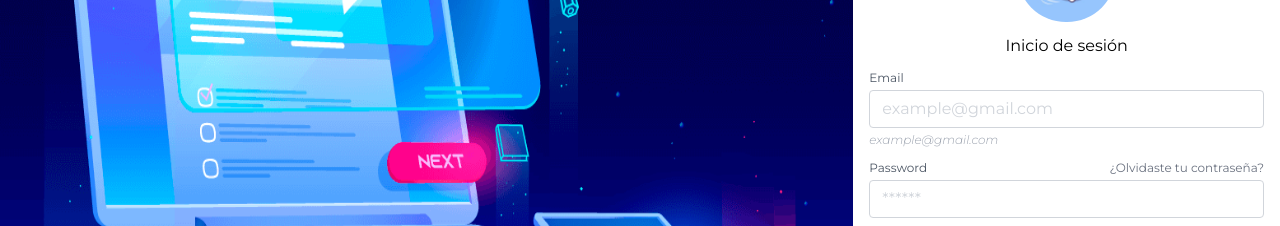
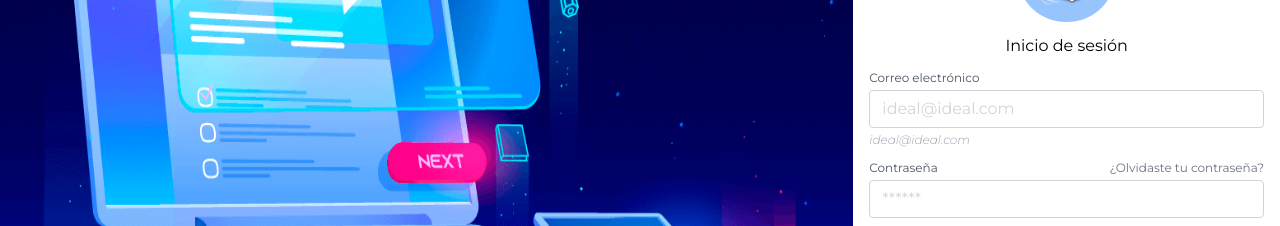
Before and after one commit to devjromero/react-tailwind-dashboard, a React (Create React App) app: page / in a window 1280 px wide. Shown: the part 277-503 px from the top of the page. Built offline with nearby package versions, Linux system fonts and the light colour scheme; some icons are missing.

Commit message:
tanslations added to ligin page

```diff
--- a/src/features/guest/templates/login/Login.presenter.tsx
+++ b/src/features/guest/templates/login/Login.presenter.tsx
@@ -8,6 +8,7 @@ import {FormInputs} from "./Login";
 import {FormikValues} from "formik";
 import Button from "../../../common/templates/components/forms/Button";
 import InputPassword from "../../../common/templates/components/forms/InputPassword";
+import useTranslation from "../../../common/utilities/hooks/useTranslation";
 
 interface Props {
     values:         FormInputs | FormikValues,
@@ -25,31 +26,31 @@ const LoginPresenter:FC<Props> = (props: PropsWithChildren<Props>) => {
             <LanguageSwitcherComponent/>
             <FormLayout {...props}/>
         </div>
-
     );
 }
 
-
-
 const FormLayout:FC<Props> = (props: PropsWithChildren<Props>) => {
     const { handleChange, values } = props;
+    const { t } = useTranslation();
     return (
         <div className={'relative z-1 h-screen w-full flex flex-col p-4 justify-center gap-3 lg:w-1/3'}>
             <div className={'relative z-1 w-full flex flex-col items-center  gap-3'}>
                 <img src={Logo} alt={'Logo jromero'} className={'rounded-full w-3/12'}/>
-                <h1 className={'text-md'}>Inicio de sesión</h1>
+                <h1 className={'text-md'}>{t('login')}</h1>
             </div>
             <form action="" className={'w-full flex flex-col gap-3'}>
-                <InputGroup label={'Email'} feedback={'example@gmail.com'} >
-                    <InputText onChange={handleChange} value={values.email} name={'email'} placeholder={'example@gmail.com'}/>
+                <InputGroup label={t('email')} feedback={'ideal@ideal.com'} >
+                    <InputText onChange={handleChange} value={values.email} name={'email'} placeholder={'ideal@ideal.com'}/>
                 </InputGroup>
-                <InputGroup label={'Password'} callActionLabel={'¿Olvidaste tu contraseña?'}>
+
+                <InputGroup label={t('password')} callActionLabel={t('forgotPassword?')}>
                     <InputPassword onChange={handleChange} value={values.password} name={'password'} placeholder={'******'}/>
                 </InputGroup>
-                <Button className={'mt-4 bg-red-400'}>Iniciar sesión</Button>
+
+                <Button className={'mt-4 bg-red-400'}>{t('loginCallACtion')}</Button>
             </form>
             <p className={'text-gray-600'}>
-                ¿Nuevo en la plataforma? crea una cuenta <span className={'italic text-blue-400'}>aquí</span>
+                {t('callActionRegister')} <span className={'italic text-blue-400'}>{t('here')}</span>
             </p>
         </div>
     );
```
